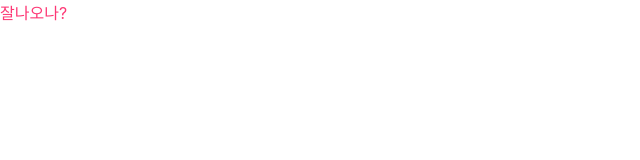
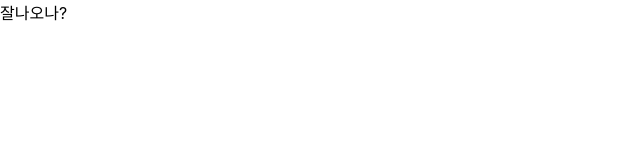
Before and after one commit to cat-dog-bob/fe, a Next.js app: page / in a window 1280 px wide. Shown: the top 160 px of the page, without its empty margins (0-640 px from the left). Built offline with nearby package versions, Linux system fonts and the light colour scheme.

Commit message:
Style : 색상 팔레트 수정

```diff
--- a/styles/globals.css
+++ b/styles/globals.css
@@ -2,7 +2,8 @@
   --font-mono: ui-monospace, Menlo, Monaco, 'Cascadia Mono', 'Segoe UI Mono', 'Roboto Mono', 'Oxygen Mono',
     'Ubuntu Monospace', 'Source Code Pro', 'Fira Mono', 'Droid Sans Mono', 'Courier New', monospace;
 
-  --color-hotpink: #fd3875;
+  --color-primary: #1aa3b4;
+  --color-secondary: #e1f9fe;
   --color-darkgrey: #8a8a8a;
   --color-lightgrey: #d9d9d9;
   --color-black: #3e3e3e;
```
